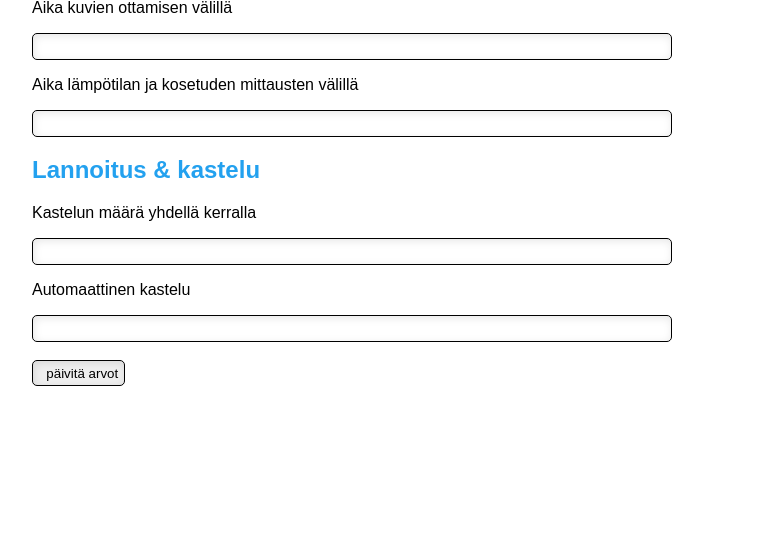
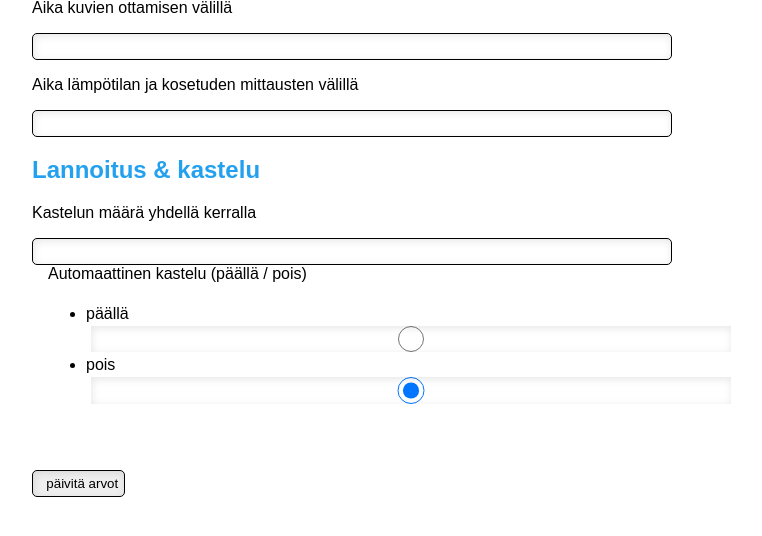
Before and after one commit to juhosakari/Kasvienkastelu, a Flask app: template app/templates/settings.html in a window 1280 px wide. Shown: the part 183-719 px from the top of the page, without its empty margins (288-1050 px from the left). Run offline with Flask 2, Linux system fonts and the light colour scheme; the template is opened without the code that fills it, so the values that code supplies are empty; parts of the project's set-up code (start-up, migrations or seed data) failed here and were passed over.

Commit message:
Update settings.html

```diff
--- a/app/templates/settings.html
+++ b/app/templates/settings.html
@@ -9,12 +9,6 @@
 <h2>Väliaika-arvot</h2>
 <div class="container">
   <form action="" method="post">
-    <!--
-    <p>Aika lannoituksien välillä </p><input type="text" value="nykyinen arvo">
-    <br>
-    <p>Aika automaattisten kasteluiden välillä </p><input type="text" value="nykyinen arvo" >
-    <br>
-    -->
     <p>Aika kuvien ottamisen välillä </p><input type="text" name="snap_i" value="{{ user.snap_i }}" >
     <br>
     <p>Aika lämpötilan ja kosetuden mittausten välillä </p><input type="text" name="humidity_temp_i" value="{{ user.humidity_temp_i }}" >
@@ -22,7 +16,23 @@
     <h2>Lannoitus & kastelu</h2>
     <p>Kastelun määrä yhdellä kerralla </p><input type="text" name="water_amount" value="{{ user.water_amount }}" >
     <br>
-    <p>Automaattinen kastelu </p><input type="text" name="autowater" value="{{ user.autowater }}" >
+    <fieldset>
+        <legend>Automaattinen kastelu (päällä / pois) </legend>
+        <ul>
+          <li>
+            <label for="auto_0">
+              <span>päällä</span>
+            </label>
+            <input name="auto" id="auto_0" value="1" type="radio">
+          </li>
+          <li>
+            <label for="auto_1">
+              <span>pois</span>
+            </label>
+            <input name="auto" id="auto_1" value="0" type="radio" checked>
+          </li>
+        </ul>
+      </fieldset>
     <br>
     <br>
     {% if error %}
```
